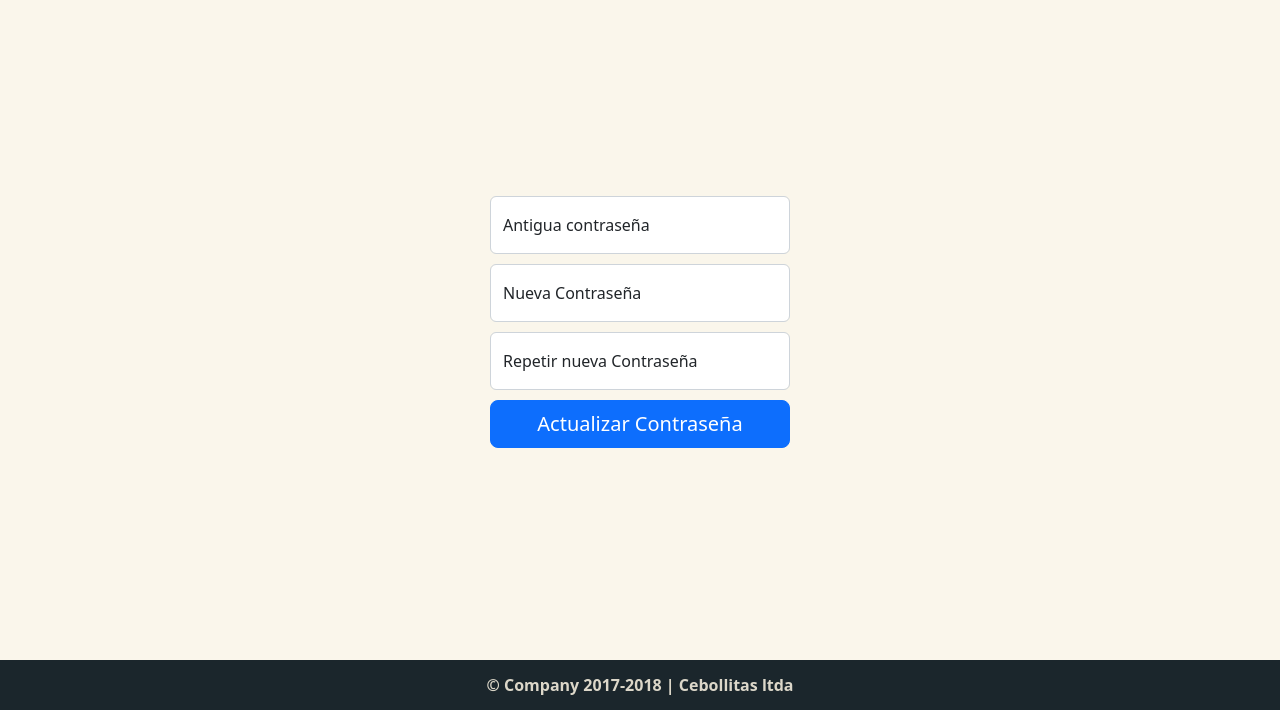
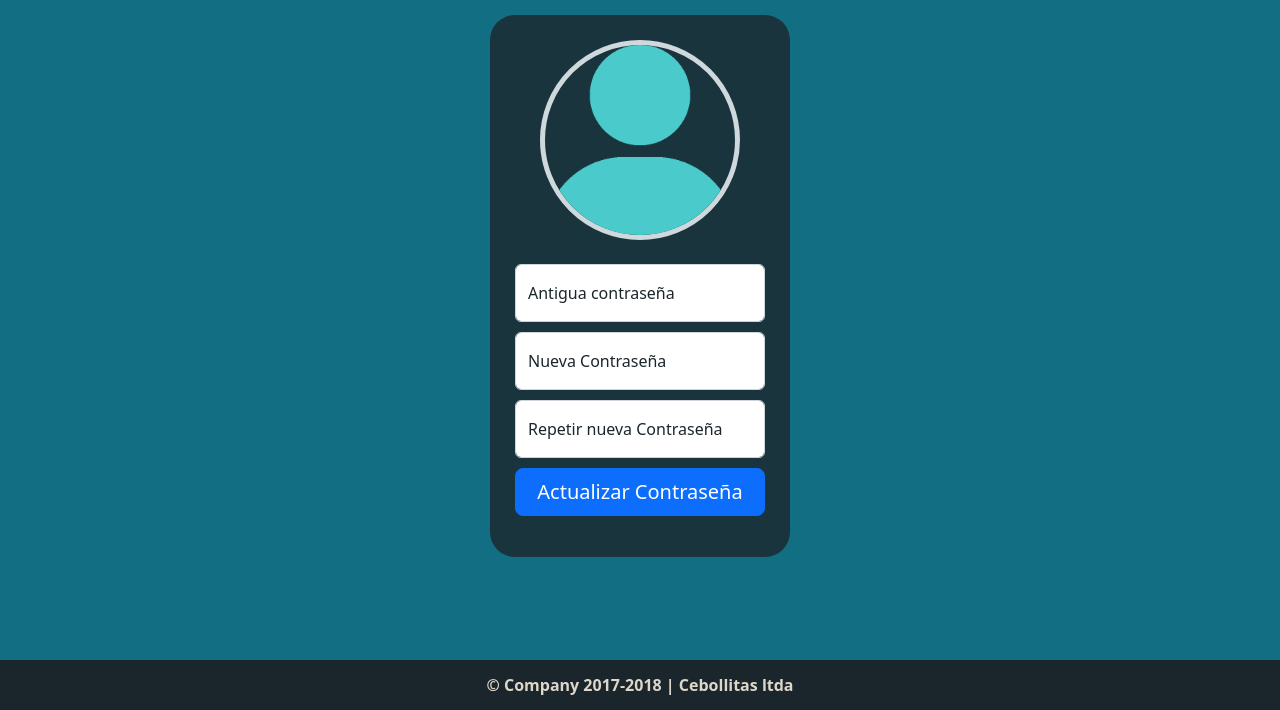
Before and after one commit to Cebollitas-Duoc/Pagina-web, a Django app: template templates/userManager/ChangePassword.html in a window 1280 px wide. Shown: the part 90-800 px from the top of the page. Run offline with Django 4.2, Linux system fonts and the light colour scheme; the template is opened without the code that fills it, so the values that code supplies are empty; style sheets or scripts are compiled from the project's sources.

Commit message:
Vista Cambio de Contraseña
arreglos Css
Funcionalidad boton

```diff
--- a/static/css/baseTemplate.css
+++ b/static/css/baseTemplate.css
@@ -333,4 +333,23 @@ footer {
 
 .fondoMiPerfil {
   background-color: #126E82;
+}
+
+.CambioPassword {
+  background-color: #126E82;
+}
+
+.CartaCambioPassword {
+  width: 100%;
+  max-width: 330px;
+  padding: 25px;
+  margin: auto;
+  border-radius: 25px;
+  background-color: rgba(27, 38, 44, 0.8);
+  color: #DCD7C9;
+}
+
+.Actualizar {
+  text-decoration: none;
+  background-color: #1B262C;
 }/*# sourceMappingURL=baseTemplate.css.map */
--- a/static/css/baseTemplate.scss
+++ b/static/css/baseTemplate.scss
@@ -5,6 +5,8 @@
     color: #DCD7C9;
     margin: auto;
 }
+
+
 #FormErrorMessage{
     background-color: rgba(255, 0, 0, 0.322);
     width: 100%;
@@ -313,3 +315,23 @@ footer{
 .fondoMiPerfil{
     background-color: #126E82;
 }
+
+.CambioPassword{
+    background-color: #126E82;
+}
+
+.CartaCambioPassword {
+    width: 100%;
+    max-width: 330px;
+    padding: 25px;
+    margin: auto;
+    border-radius: 25px;
+    background-color: rgba(27, 38, 44, 0.8);
+    color: #DCD7C9;
+}
+
+.Actualizar{
+
+    text-decoration: none;
+    background-color: #1B262C;
+}
--- a/static/css/myProfile.css
+++ b/static/css/myProfile.css
@@ -7,4 +7,11 @@
 }
 #profilePicture:hover {
   filter: grayscale(50%);
+}
+
+#profilePictureG {
+  width: 200px;
+  height: 200px;
+  border-radius: 200px;
+  border: 5px solid #cfd8dc;
 }/*# sourceMappingURL=myProfile.css.map */
--- a/static/css/myProfile.scss
+++ b/static/css/myProfile.scss
@@ -9,3 +9,10 @@ $picture-size: 200px;
         filter: grayscale(50%);
     }
 }
+
+#profilePictureG{
+    width: $picture-size;
+    height: $picture-size;
+    border-radius: $picture-size;
+    border: 5px solid #cfd8dc;
+}
--- a/templates/userManager/ChangePassword.html
+++ b/templates/userManager/ChangePassword.html
@@ -13,26 +13,34 @@
 {% endblock js %}
 
 {% block wrapper %}
-
+<div class="CambioPassword" >
     <main class="form-signin w-100 m-auto text-center">
+        <div class="CartaCambioPassword">
             <form>
+                <div>
+                    <img id="profilePictureG" class="mb-4 m-auto" src="{{ usrImg }}" alt="" width="100" >
+                </div>
                 <div class="form-floating">
                     <input type="password" class="form-control" id="old_password" placeholder="Password">
-            <label for="floatingPassword">Antigua contraseña</label>
+                    <label for="floatingPassword" class="label1">Antigua contraseña</label>
                 </div>
                 <div class="form-floating">
                     <input type="password" class="form-control" id="new_password" placeholder="Password" autocomplete="off">
-            <label for="floatingPassword">Nueva Contraseña</label>
+                    <label for="floatingPassword" class="label1">Nueva Contraseña</label>
                 </div>
                 <div class="form-floating">
                     <input type="password" class="form-control" id="new_password2" placeholder="Password" autocomplete="off">
-            <label for="floatingPassword">Repetir nueva Contraseña</label>
+                    <label for="floatingPassword" class="label1">Repetir nueva Contraseña</label>
                 </div>
 
                <button id="ChangePasswordButton" class="w-100 btn btn-lg btn-primary" type="button">Actualizar Contraseña</button>
+
             </form>
+        </div>
         {% include 'FormErrorMessage.html' %}
     </main>
+</div>
+
 
 
 {% endblock wrapper %}
--- a/templates/userManager/MyProfile.html
+++ b/templates/userManager/MyProfile.html
@@ -54,6 +54,7 @@
                 <div class="checkbox mb-3">
 
                 </div>
+
                 <button id="UpdateProfileButton" class="w-100 btn btn-lg btn-primary" type="button">Actualizar perfil</button>
                 <a id="btn-changePassword" class="dropdown-item" href="{% url 'userManager:ChangePassword' %}">Cambiar contraseña</a>
             </form>
```
Lines whose indentation alone changed are shown as unchanged.
